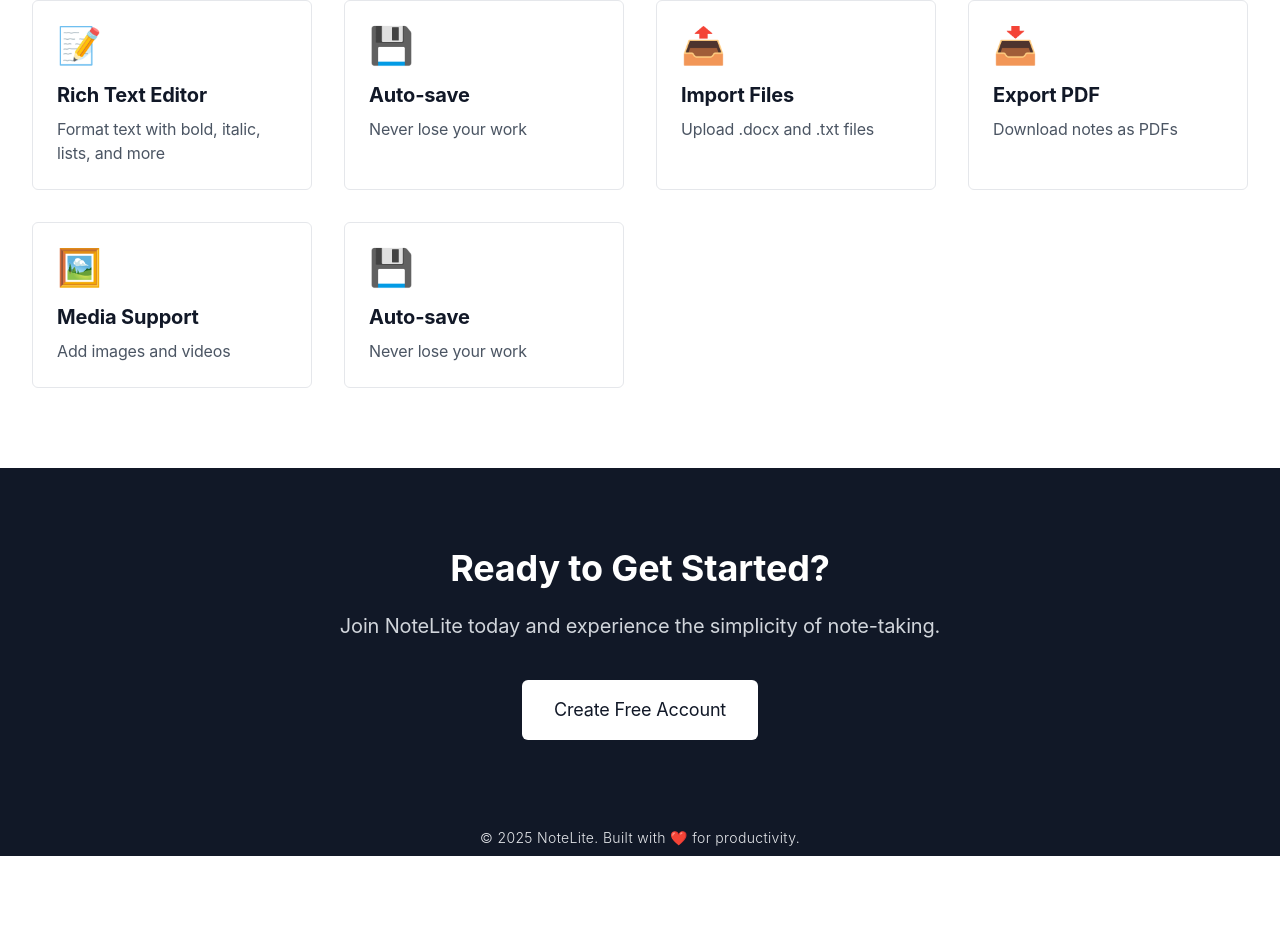
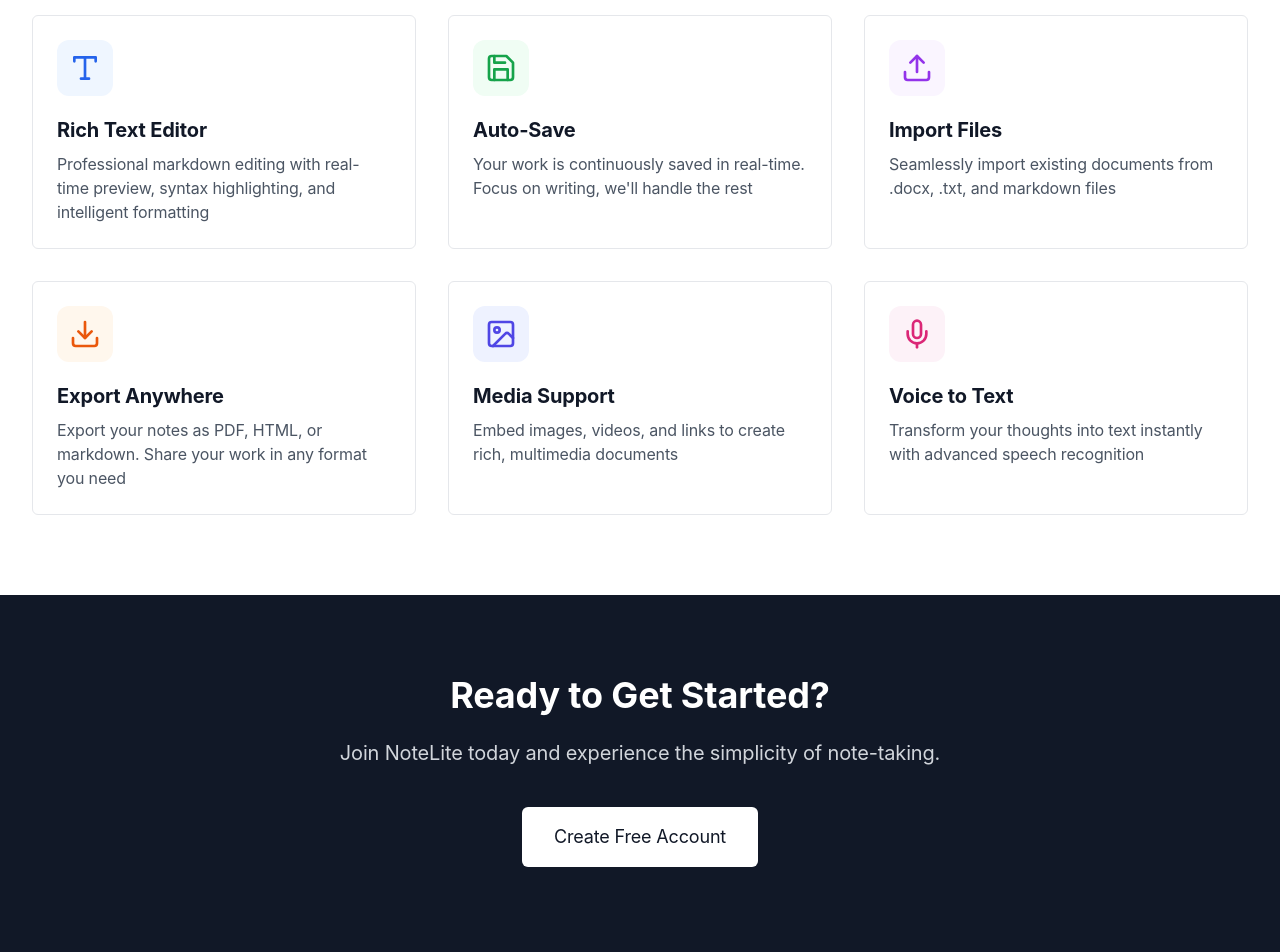
Before and after one commit to Preethambhavirisetty/simpleNote, a React (Vite) app in the folder frontend/: page / in a window 1280 px wide. Shown: the part 666-1618 px from the top of the page. Before the commit the page ends 1522 px from the top, so only its background shows below. Built offline with nearby package versions, Linux system fonts and the light colour scheme; no server answers.

Commit message:
update: logo + landing + footer fix 2

```diff
--- a/frontend/src/components/Logo.jsx
+++ b/frontend/src/components/Logo.jsx
@@ -13,14 +13,14 @@ export default function Logo({ size = 'md', showText = false, className = '' })
     sm: 'text-md',      // Perfect for 13" MacBook Pro
     md: 'text-lg',      // Slightly smaller for compact views
     lg: 'text-xl',      // Larger for prominent placement
-    xl: 'text-3xl',     // Extra large for hero sections
+    xl: 'text-2xl',     // Extra large for hero sections
   };
 
   const imageSizes = {
     sm: 'w-12 h-12',    // Perfect for 13" MacBook Pro (48px)
     md: 'w-14 h-14',    // Slightly smaller for compact views (40px)
     lg: 'w-16 h-16',    // Larger for prominent placement (64px)
-    xl: 'w-24 h-24',    // Extra large for hero sections (96px)
+    xl: 'w-20 h-20',    // Extra large for hero sections (96px)
   };
 
   return (
--- a/frontend/src/pages/Landing.jsx
+++ b/frontend/src/pages/Landing.jsx
@@ -1,49 +1,112 @@
 import { useNavigate } from 'react-router-dom';
 import Logo from '../components/Logo';
+import {
+  Type,
+  Save,
+  Upload,
+  Download,
+  Image,
+  Mic,
+  Sparkles,
+  Zap
+} from 'lucide-react';
+import logoImage from '../assets/notelite_icon.png';
 
 export default function Landing() {
   const navigate = useNavigate();
 
+  // const features = [
+  //   {
+  //     icon: Type,
+  //     title: 'Rich Text Editor',
+  //     description: ''
+  //   },
+  //   {
+  //     icon: Save,
+  //     title: 'Auto-save',
+  //     description: 'Never lose your work'
+  //   },
+  //   {
+  //     icon: Upload,
+  //     title: 'Import Files',
+  //     description: 'Upload .docx and .txt files'
+  //   },
+  //   {
+  //     icon: Download,
+  //     title: 'Export PDF',
+  //     description: 'Download notes as PDFs'
+  //   },
+  //   {
+  //     icon: Image,
+  //     title: 'Media Support',
+  //     description: 'Add images and videos'
+  //   },
+  //   {
+  //     icon: Mic,
+  //     title: 'Speech-to-Text',
+  //     description: 'Convert your voice to text'
+  //   }
+  // ];
+
+
   const features = [
     {
-      icon: '📝',
+      icon: Type,
       title: 'Rich Text Editor',
-      description: 'Format text with bold, italic, lists, and more'
+      description: 'Professional markdown editing with real-time preview, syntax highlighting, and intelligent formatting',
+      color: 'from-blue-500 to-cyan-500',
+      iconBg: 'bg-blue-50',
+      iconColor: 'text-blue-600'
     },
     {
-      icon: '💾',
-      title: 'Auto-save',
-      description: 'Never lose your work'
+      icon: Save,
+      title: 'Auto-Save',
+      description: 'Your work is continuously saved in real-time. Focus on writing, we\'ll handle the rest',
+      color: 'from-green-500 to-emerald-500',
+      iconBg: 'bg-green-50',
+      iconColor: 'text-green-600'
     },
     {
-      icon: '📤',
+      icon: Upload,
       title: 'Import Files',
-      description: 'Upload .docx and .txt files'
+      description: 'Seamlessly import existing documents from .docx, .txt, and markdown files',
+      color: 'from-purple-500 to-pink-500',
+      iconBg: 'bg-purple-50',
+      iconColor: 'text-purple-600'
     },
     {
-      icon: '📥',
-      title: 'Export PDF',
-      description: 'Download notes as PDFs'
+      icon: Download,
+      title: 'Export Anywhere',
+      description: 'Export your notes as PDF, HTML, or markdown. Share your work in any format you need',
+      color: 'from-orange-500 to-red-500',
+      iconBg: 'bg-orange-50',
+      iconColor: 'text-orange-600'
     },
     {
-      icon: '🖼️',
+      icon: Image,
       title: 'Media Support',
-      description: 'Add images and videos'
+      description: 'Embed images, videos, and links to create rich, multimedia documents',
+      color: 'from-indigo-500 to-blue-500',
+      iconBg: 'bg-indigo-50',
+      iconColor: 'text-indigo-600'
     },
     {
-      icon: '💾',
-      title: 'Auto-save',
-      description: 'Never lose your work'
+      icon: Mic,
+      title: 'Voice to Text',
+      description: 'Transform your thoughts into text instantly with advanced speech recognition',
+      color: 'from-pink-500 to-rose-500',
+      iconBg: 'bg-pink-50',
+      iconColor: 'text-pink-600'
     }
   ];
 
   return (
     <div className="min-h-screen bg-white text-gray-900">
       {/* Header */}
-      <header className="border-b border-gray-200">
+      <header className="">
         <div className="max-w-7xl mx-auto px-4 sm:px-6 lg:px-8">
           <div className="flex justify-between items-center py-6">
-            <Logo size="lg" showText={true} />
+            <Logo size="xl" showText={true} />
             <div className="flex gap-4">
               <button
                 onClick={() => navigate('/login')}
@@ -87,14 +150,17 @@ export default function Landing() {
           <h3 className="text-3xl font-bold text-center mb-12">
             Everything You Need
           </h3>
-          <div className="grid grid-cols-1 md:grid-cols-2 lg:grid-cols-4 gap-8">
+          <div className="grid grid-cols-1 md:grid-cols-2 lg:grid-cols-3 gap-8">
             {features.map((feature, index) => (
               <div
                 key={index}
-                className="p-6 border border-gray-200 rounded-md hover:border-gray-900 transition-all"
+                className="p-6 border border-gray-200 rounded-md hover:scale-105 cursor-pointer transition-all"
               >
-                <div className="text-4xl mb-4">{feature.icon}</div>
-                <h4 className="text-xl font-bold mb-2">{feature.title}</h4>
+
+                <div className={`relative inline-flex items-center justify-center w-14 h-14 ${feature.iconBg} rounded-xl mb-5 group-hover:scale-110 transition-transform duration-300`}>
+                  <feature.icon size={32} className={feature.iconColor} strokeWidth={2} />
+                </div>
+                <h4 className="text-xl font-bold mb-2 ">{feature.title}</h4>
                 <p className="text-gray-600">{feature.description}</p>
               </div>
             ))}
@@ -123,7 +189,13 @@ export default function Landing() {
       {/* Footer */}
       <footer className="py-1 bg-gray-900 text-gray-200">
         <div className="max-w-7xl mx-auto px-4 sm:px-6 lg:px-8 text-center font-light text-sm leading-7 tracking-wide">
-          <p>&copy; 2025 NoteLite. Built with ❤️ for productivity.</p>
+          <span className="flex justify-center items-center gap-1">
+            <span className="flex justify-center items-center -space-x-1">
+              <img src={logoImage} alt="NoteLite Logo" className="w-7 h-7 rounded-full shadow-sm inline-block mr-1" />
+              <span className="font-semibold">NoteLite</span>
+              </span>
+            <span>&copy; {new Date().getFullYear()}. All rights reserved.</span>
+          </span>
         </div>
       </footer>
     </div>
```
